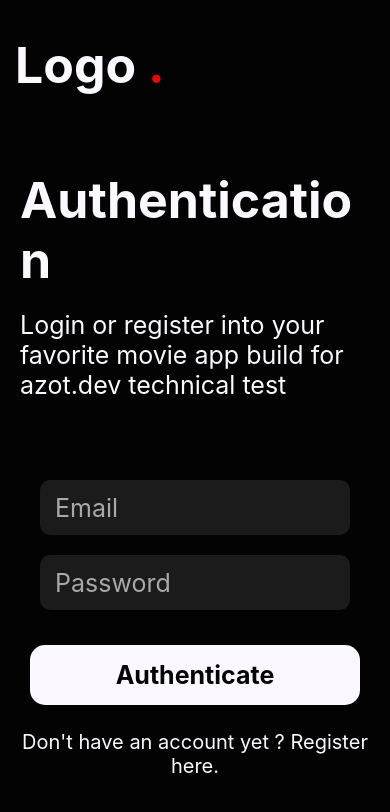
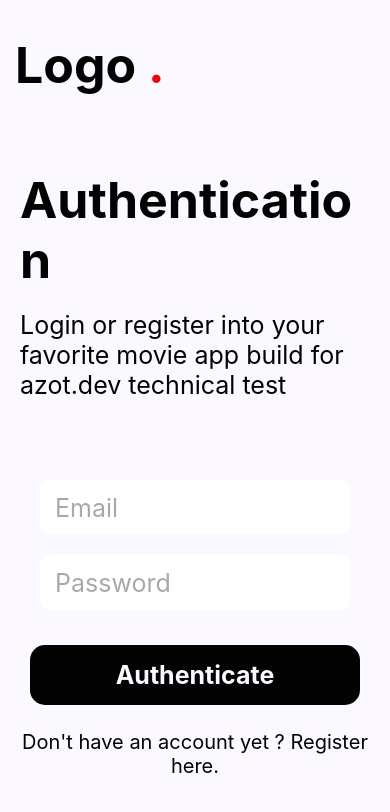
Before and after one commit to juliebeZiat/movie-app, a React Native app: screen /Movie in a window 390 px wide. Shown: the top 812 px of the page. Built offline with nearby package versions, Linux system fonts and the light colour scheme.

Commit message:
switch to light/dark according to userInterfaceStyle

```diff
--- a/app.json
+++ b/app.json
@@ -19,13 +19,15 @@
       "**/*"
     ],
     "ios": {
-      "supportsTablet": true
+      "supportsTablet": true,
+      "userInterfaceStyle": "automatic"
     },
     "android": {
       "adaptiveIcon": {
         "foregroundImage": "./src/assets/adaptive-icon.png",
         "backgroundColor": "#FFFFFF"
-      }
+      },
+      "userInterfaceStyle": "automatic"
     },
     "web": {
       "favicon": "./src/assets/favicon.png"
--- a/src/navigation/Navigation.tsx
+++ b/src/navigation/Navigation.tsx
@@ -11,6 +11,7 @@ import MovieDetail from '../screens/MovieDetailScreen';
 import { LargeLogo, Logo } from '../styles/generalStyles/logo.style';
 import { lightTheme } from '../styles/themes/light';
 import { darkTheme } from '../styles/themes/dark';
+import { useColorScheme } from 'react-native';
 
 export type RootStackParamList = {
   Home: undefined;
@@ -23,10 +24,12 @@ const Stack = createNativeStackNavigator<RootStackParamList>();
 
 const Navigation: FC = () => {
   const isLogged = useSelector((state: RootState) => state.auth.isLoggedIn);
+  const scheme = useColorScheme();
+
   const { colors } = useTheme();
 
   return (
-    <NavigationContainer theme={darkTheme}>
+    <NavigationContainer theme={scheme === 'dark' ? darkTheme : lightTheme}>
       <Stack.Navigator>
       {isLogged ? (
           <>
```
